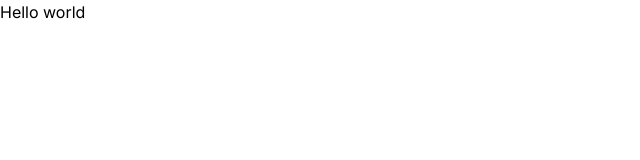
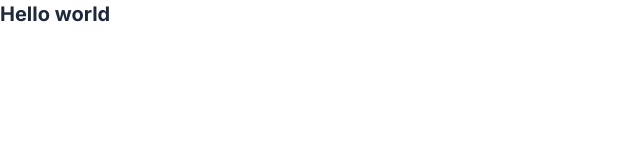
Before and after one commit to daviaxs/spacetime, a Next.js app in the folder web/: page / in a window 1280 px wide. Shown: the top 160 px of the page, without its empty margins (0-640 px from the left). Built offline with nearby package versions, Linux system fonts and the light colour scheme.

Commit message:
Added prettier and updated eslint

```diff
--- a/web/package.json
+++ b/web/package.json
@@ -21,5 +21,9 @@
     "react-dom": "18.2.0",
     "tailwindcss": "3.3.2",
     "typescript": "5.0.4"
+  },
+  "devDependencies": {
+    "@rocketseat/eslint-config": "^1.2.0",
+    "prettier-plugin-tailwindcss": "^0.3.0"
   }
 }
--- /dev/null
+++ b/web/prettier.config.js
@@ -0,0 +1,3 @@
+module.exports = {
+  plugins: [require('prettier-plugin-tailwindcss')],
+}
--- a/web/src/app/page.tsx
+++ b/web/src/app/page.tsx
@@ -1,7 +1,3 @@
-import Image from 'next/image'
-
 export default function Home() {
-  return (
-    <h1>Hello world</h1>
-  )
+  return <h1 className="text-xl font-bold text-slate-800">Hello world</h1>
 }
```
Also changed, not shown: web/src/app/layout.tsx (+4 -6 lines), web/.eslintrc.json, 1 other file (tests, documents, lock files or other folders).
